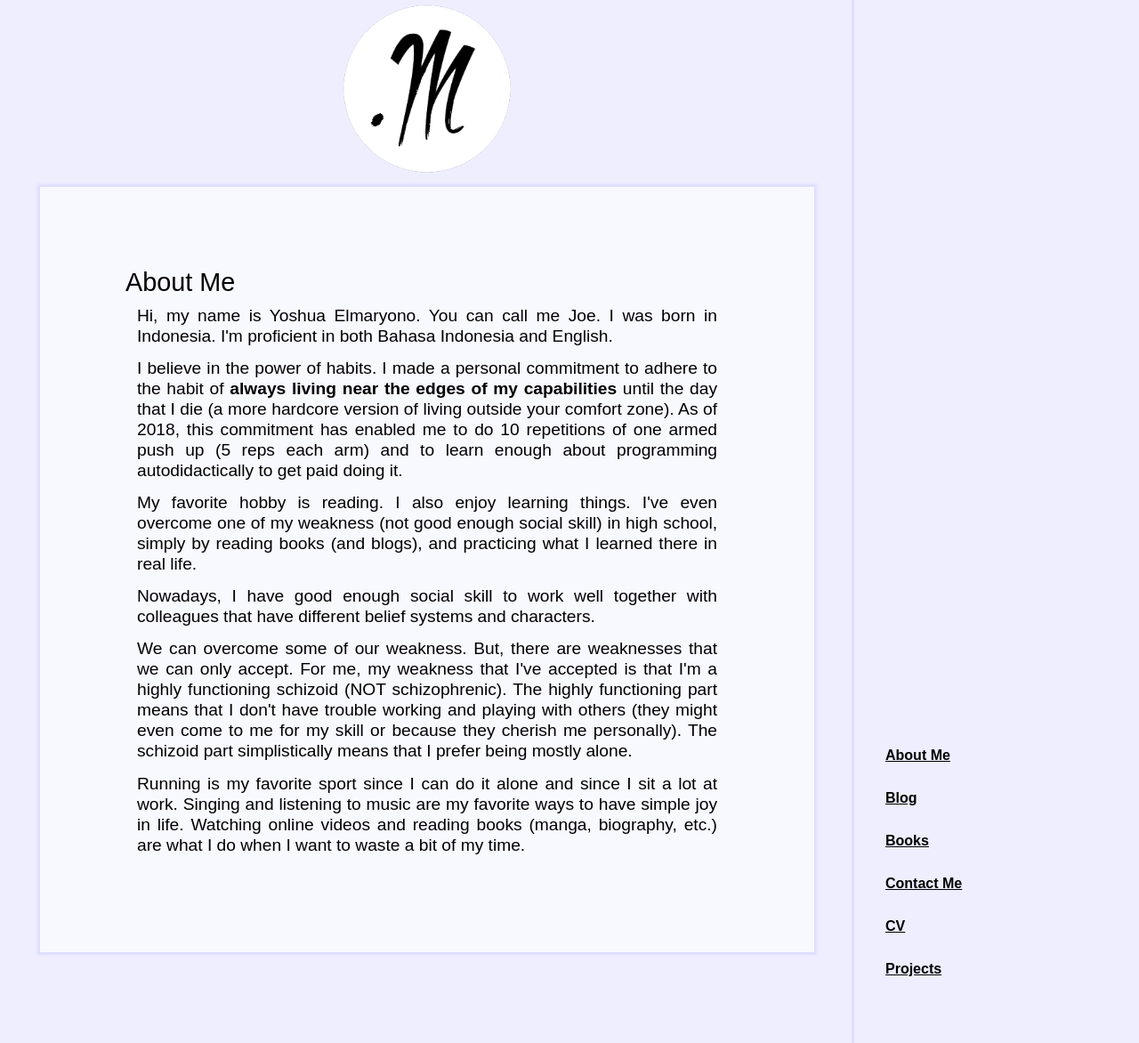
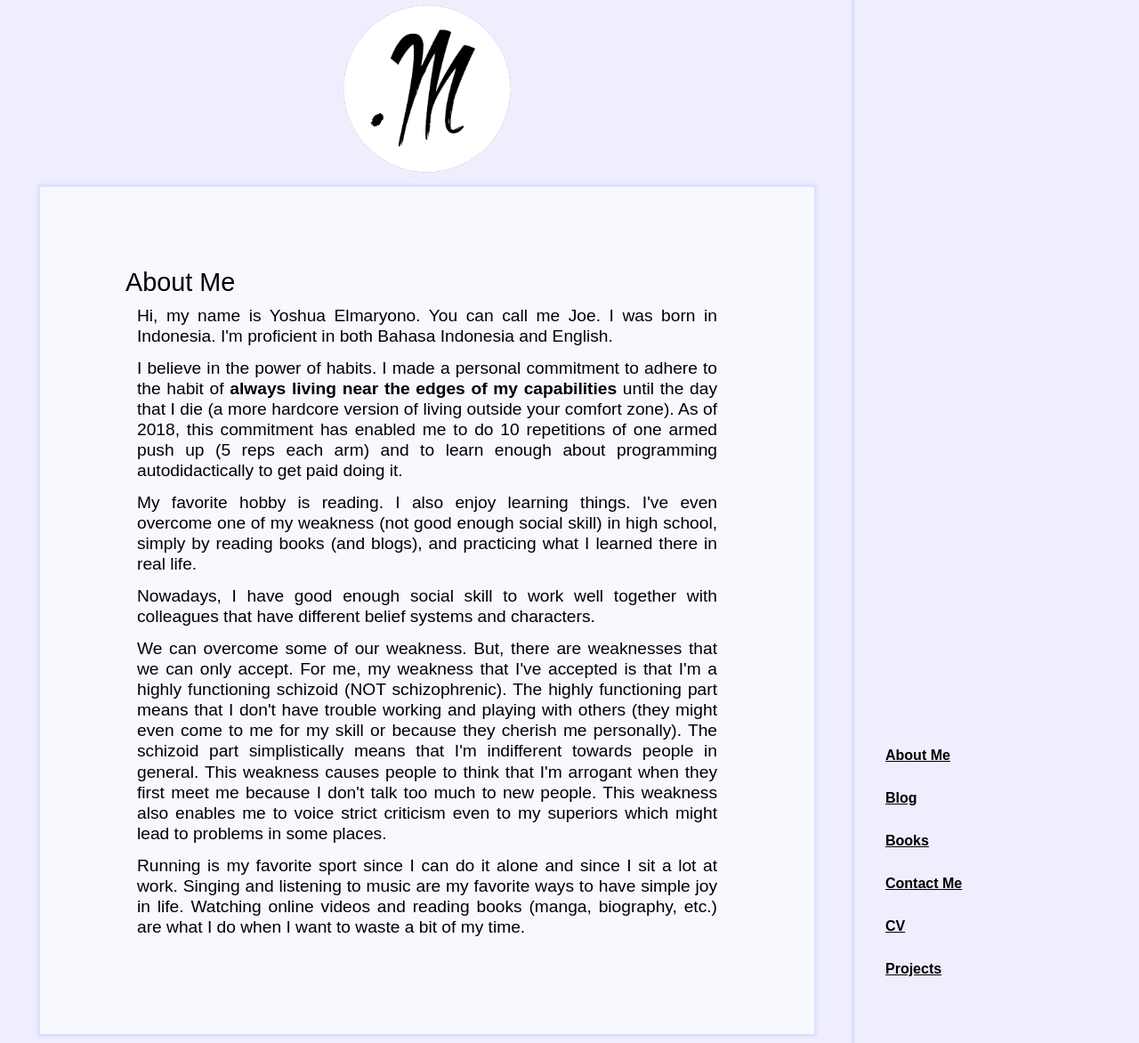
Before and after one commit to dotm/dotm.github.io, a Jekyll site: the page built from about.html, in a window 1280 px wide and 1172 px high. Shown: the whole window at 89% size. Built offline with Jekyll 4.4.1, drawn with Linux system fonts in a browser that asks for light colours.

Commit message:
Update about.html

```diff
--- a/about.html
+++ b/about.html
@@ -17,7 +17,7 @@ style: /stylesheets/page.css
 
     <p>Nowadays, I have good enough social skill to work well together with colleagues that have different belief systems and characters.</p>
 
-    <p>We can overcome some of our weakness. But, there are weaknesses that we can only accept. For me, my weakness that I've accepted is that I'm a highly functioning schizoid (NOT schizophrenic). The highly functioning part means that I don't have trouble working and playing with others (they might even come to me for my skill or because they cherish me personally). The schizoid part simplistically means that I prefer being mostly alone.</p>
+    <p>We can overcome some of our weakness. But, there are weaknesses that we can only accept. For me, my weakness that I've accepted is that I'm a highly functioning schizoid (NOT schizophrenic). The highly functioning part means that I don't have trouble working and playing with others (they might even come to me for my skill or because they cherish me personally). The schizoid part simplistically means that I'm indifferent towards people in general. This weakness causes people to think that I'm arrogant when they first meet me because I don't talk too much to new people. This weakness also enables me to voice strict criticism even to my superiors which might lead to problems in some places.</p>
 
     <p>Running is my favorite sport since I can do it alone and since I sit a lot at work. Singing and listening to music are my favorite ways to have simple joy in life. Watching online videos and reading books (manga, biography, etc.) are what I do when I want to waste a bit of my time.</p>
 
```
